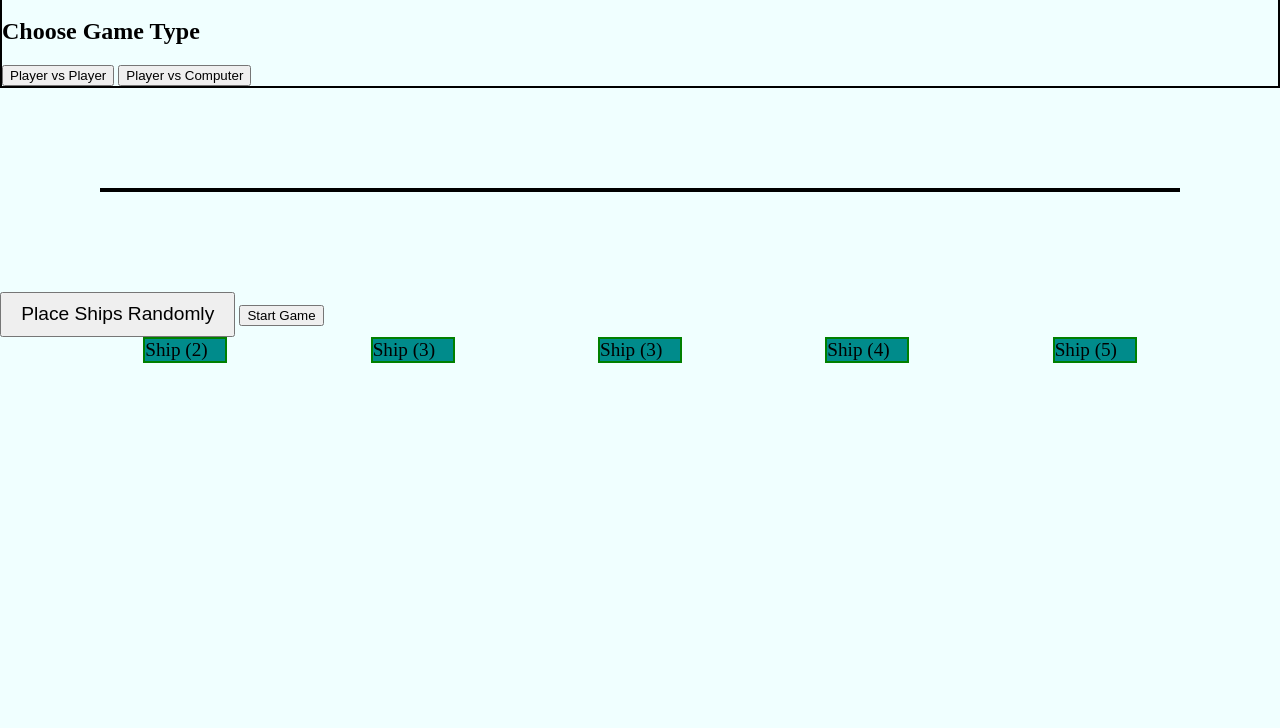
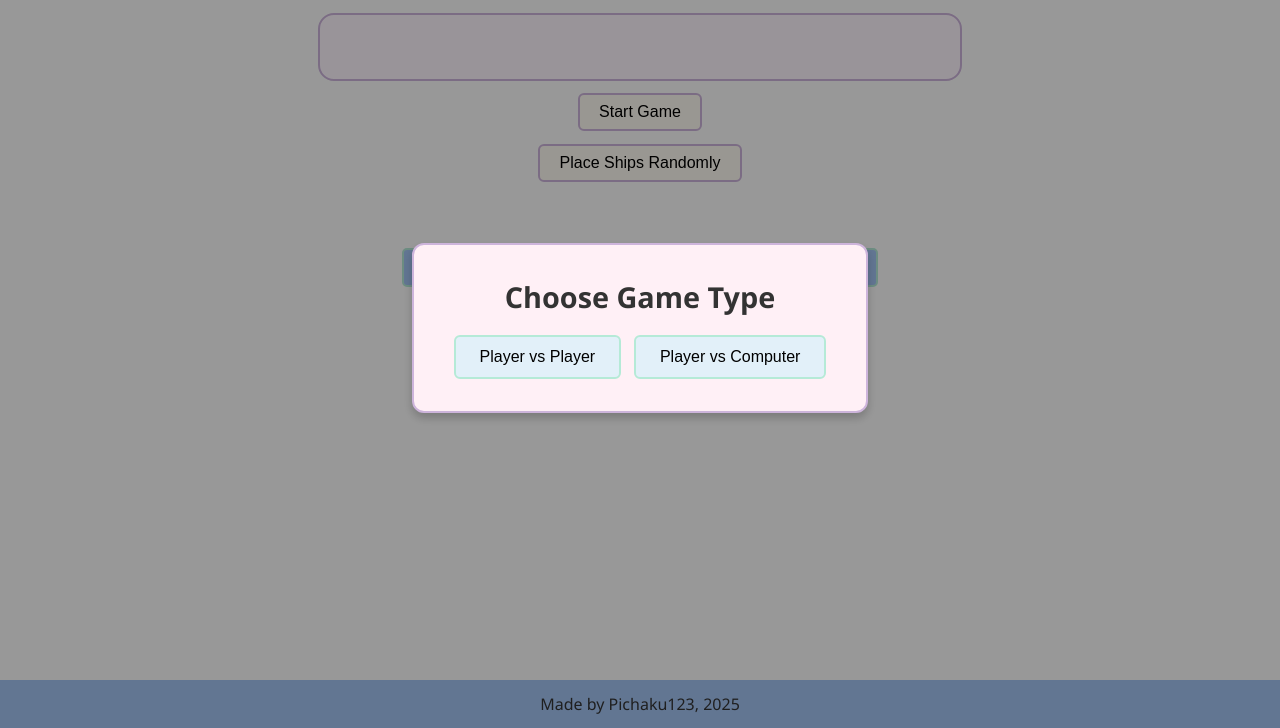
Before and after one commit to Pichaku123/odin-battleship, a website built with webpack: page src/template.html in a window 1280 px wide. Shown: the part 72-800 px from the top of the page. Built offline with nearby package versions, Linux system fonts and the light colour scheme.

Commit message:
styling done, add rotate button for ship later

```diff
--- a/src/display.js
+++ b/src/display.js
@@ -184,9 +184,7 @@ const UI = (gameController) => {
                 //add event listener during cell creation in dom itself, tbd later
                 //logic for clicks on board
                 const oppBoard = gameController.currPlayer === gameController.p1 ? board2 : board1;
-                if (currBoard === oppBoard) {
-                    cell.addEventListener("click", () => clickHandler(currBoard, i, j, cell));
-                }
+                cell.addEventListener("click", () => clickHandler(currBoard, i, j, cell));
 
                 //drag and drop for ship placing
                 //updated condition to include current player who is setting up board.
@@ -310,7 +308,7 @@ const UI = (gameController) => {
             gameController.p1.type = "human";
             gameController.p2.type = "comp";
         }
-        gameMode.setAttribute("hidden", "true");    //hide modal after choosing
+        gameMode.style.display = "none"    //hide modal after choosing
         shipPlacement();    //moved to choosemode so that it only happens after choosing gamemode
         updateStart();
     }
--- a/src/player.js
+++ b/src/player.js
@@ -4,9 +4,11 @@ class Player {
     constructor(type = "human") {
         this.type = type;
         this.gameboard = new Gameboard(10);
-        if(this.type == "comp"){
-            this.checkNext = [];    // basically stores cells that surround current hit one, if its empty, just pick randomly.
-        }
+        this.checkNext = [];
+        // basically stores cells that surround current hit one, if its empty, just pick randomly.
+        // initialised for human too, but it stays unused, we play around with the property
+        // so if we do type === comp, we might not even have a checknext.
+
     }
 
     makeMove(oppBoard) {
--- a/src/styles.css
+++ b/src/styles.css
@@ -1,86 +1,189 @@
 body {
-    background-color: azure;
+    background-color: #fdfdfd;
     padding: 0;
     margin: 0;
     box-sizing: border-box;
+    min-height: 100vh;
+    font-family: "Segoe UI", Tahoma, Geneva, Verdana, sans-serif;
+    display: flex;
+    color: #333;
+    flex-direction: column;
+}
+
+header, footer {
+    display: flex;
+    justify-content: center;
+    align-items: center;
+    background: #a3c4f3;
+    padding: 0.8rem;
+    border: none;
+}
+
+header > h1 {
+    margin: 0;
+    font-size: 2rem;
+}
+
+footer > p {
+    margin: 0;
+    font-size: 1rem;
+}
+
+.main-content {
+    display: flex;
+    flex-direction: column;
+    flex-grow: 1;
+    align-items: center;
+    gap: 0.8rem;
+    padding: 1rem;
+}
+
+#status-msg {
+    border: 2px solid #cdb4db;
+    height: 2.5em;
+    font-size: 1.2em;
+    padding: 0.5rem;
+    display: flex;
+    justify-content: center;
+    align-items: center;
+    width: 50%;
+    background: #fef6ff;
+    border-radius: 1rem;
 }
 
 #board-container {
-    border: 2px solid black;
-    margin: 100px;
+    width: 50%;
     display: flex;
-    justify-content: space-between;
+    gap: 8rem;
+    justify-content: center;
+    margin: 1rem 0;
+}
+
+.board-1, .board-2 {
+    border: 2px solid green;
+    padding: 1rem;
+    background: #ffffff;
+    border-radius: 8px;
+    box-shadow: 0 3px 6px rgba(0,0,0,0.15);
 }
 
 .board-row {
-    border: 2px solid black;
-    height: 30px;
-    width: 300px;
     display: flex;
 }
 
 .board-cell {
-    border: 2px solid black;
-    width: 30px;
-    height: 30px;
+    border: 0.5px solid #333;
+    width: 28px;
+    height: 28px;
+}
+
+.board-cell:hover {
+    background-color: #ffe5ec;
+    cursor: pointer;
 }
 
 .hit {
-    background-color: red;
+    background-color: #ff5e5e;
 }
 
 .miss {
-    background-color: aquamarine;
+    background-color: #a0e7e5;
 }
 
-/* comment this out whenever we want to hide the ship positions */
 .not-yet {
-    background-color: greenyellow;
+    background-color: #a0ff8e;
 }
 
-#status-msg {
-    border: 2px solid black;
-    height: 2em;
-    font-size: 2em;
+#random-ship, #start-game, #next-player-btn {
+    font-size: 1rem;
+    padding: 0.5rem 1.2rem;
+    border-radius: 6px;
+    border: 2px solid #cdb4db;
+    background: #fffbf2;
+    cursor: pointer;
 }
 
-#random-ship{
-    font-size: 1.2em;
-    padding: 0.5em 1em;
+#random-ship:hover, #start-game:hover, #next-player-btn:hover {
+    background: #fde2e4;
 }
 
-.active-board {
-    opacity: 1;
+#ships-container {
+    display: flex;
+    justify-content: center;
+    gap: 0.5rem;
+    border: none;
+    width: 70%;
+    margin-top: 0.5rem;
 }
 
-.inactive-board {
-    opacity: 0.3;
+.ship {
+    border: 2px solid #b5ead7;
+    background-color: #a3c4f3;
+    color: #333;
+    font-size: 1rem;
+    padding: 0.4rem;
+    min-width: 4.5rem;
+    text-align: center;
+    border-radius: 5px;
+    cursor: grab;
 }
 
-#ships-container{
-    display: flex;
-    justify-content: space-evenly;
+.ship:hover {
+    background-color: #cdb4db;
 }
 
-.ship{
-    border: 2px solid green;
-    background-color: darkcyan;
-    font-size: 1.2rem;
-    width: 5rem;
-}
-
-.ship.placed{
+.ship.placed {
     opacity: 0.5;
 }
 
-#game-mode{
-    border: 2px solid black;
+#game-mode {
+    width: 100%;
+    height: 100%;
+    position: fixed;
+    top: 0;
+    left: 0;
+    display: flex;
+    justify-content: center;
+    align-items: center;
+    z-index: 1000;
+    background-color: rgba(0,0,0,0.4); /* softer overlay */
 }
 
-.active-setup-board {
-    border: 5px solid blue;
+.modal-content {
+    display: flex;
+    flex-direction: column;
+    gap: 1.2rem;
+    padding: 2rem 2.5rem;
+    border: 2px solid #cdb4db;
+    background: #fff0f6;
+    border-radius: 12px;
+    min-width: 280px;
+    align-items: center;
+    text-align: center;
+    box-shadow: 0 5px 10px rgba(0,0,0,0.2);
 }
 
-.modal[hidden]{
-    display: none;
+.modal-content > h2 {
+    font-size: 1.8rem;
+    margin: 0;
+    color: #333;
 }
+
+.mode-btn-container {
+    display: flex;
+    gap: 0.8rem;
+    justify-content: center;
+}
+
+.mode-btn {
+    padding: 0.7rem 1.5rem;
+    font-size: 1rem;
+    border: 2px solid #b5ead7;
+    border-radius: 6px;
+    background: #e2f0f9;
+    cursor: pointer;
+}
+
+.mode-btn:hover {
+    background: #cde8f6;
+}
--- a/src/template.html
+++ b/src/template.html
@@ -7,18 +7,18 @@
         <link href="./styles.css" rel="stylesheet" />
     </head>
     <body>
+        <header>
+            <h1>Battleship Game</h1>
+        </header>
+
+        <div class="main-content">
           <div id="status-msg"></div>
-        <div id="game-mode" class="modal">
-            <div class="modal-content">
-              <h2>Choose Game Type</h2>
-              <button id="pvp-btn">Player vs Player</button>
-              <button id="pvc-btn">Player vs Computer</button>
-            </div>
-          </div>
+          <button id="start-game">Start Game</button>
+          <button id="random-ship">Place Ships Randomly</button>
           <div id="board-container"></div>
-        <button id="random-ship">Place Ships Randomly</button>
-        <button id="start-game">Start Game</button>
-        <button id="next-player-btn" style="display:none">Swap to next player</button>
+
+          <button id="next-player-btn" style="display: none">Swap to next player</button>
+
           <div id="ships-container">
               <div class="ship" draggable="true" data-length="2" data-index="0">Ship (2)</div>
               <div class="ship" draggable="true" data-length="3" data-index="1">Ship (3)</div>
@@ -26,6 +26,21 @@
               <div class="ship" draggable="true" data-length="4" data-index="3">Ship (4)</div>
               <div class="ship" draggable="true" data-length="5" data-index="4">Ship (5)</div>
           </div>
+        </div>
+
+        <div id="game-mode" class="modal">
+          <div class="modal-content">
+              <h2>Choose Game Type</h2>
+              <div class="mode-btn-container">
+                  <button id="pvp-btn" class="mode-btn">Player vs Player</button>
+                  <button id="pvc-btn" class="mode-btn">Player vs Computer</button>
+              </div>
+          </div>
+      </div>
+
+        <footer>
+            <p>Made by Pichaku123, 2025</p>
+        </footer>
 
     </body>
 </html>
```
Lines whose indentation alone changed are shown as unchanged.
